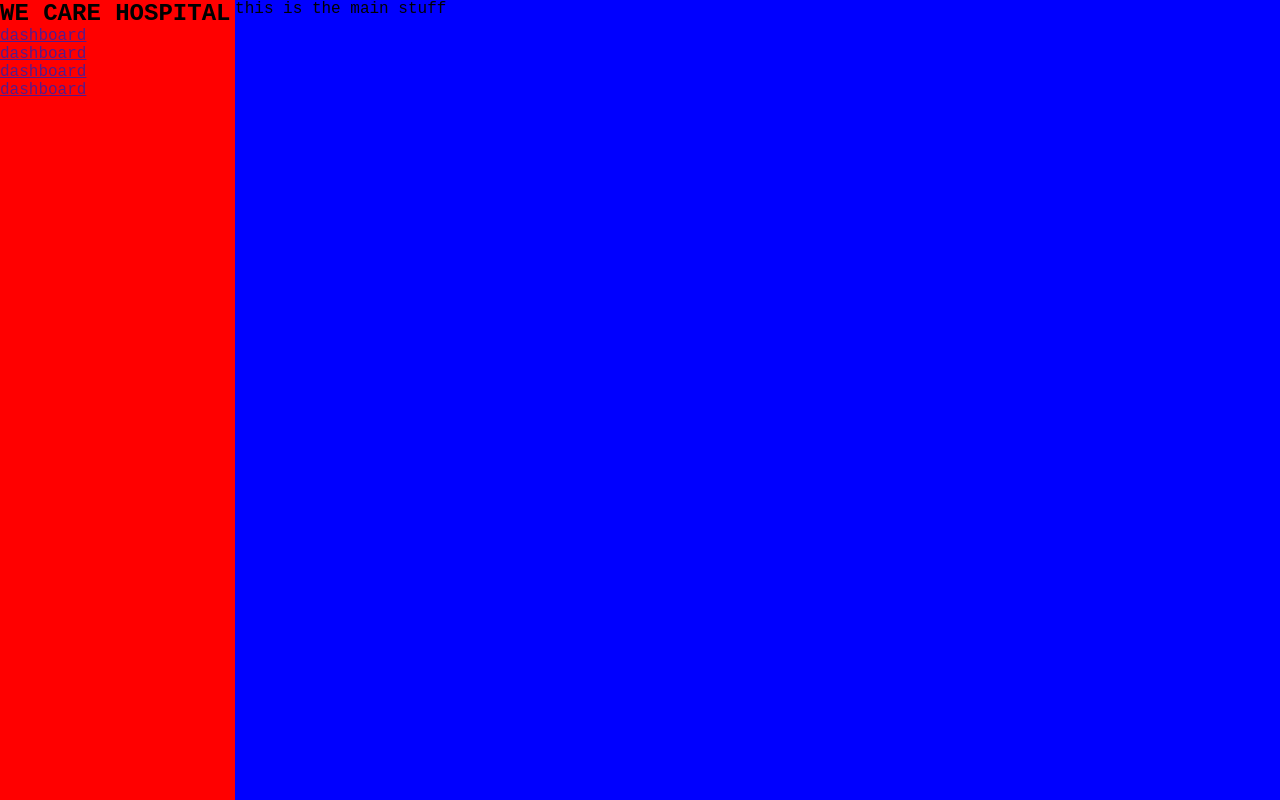
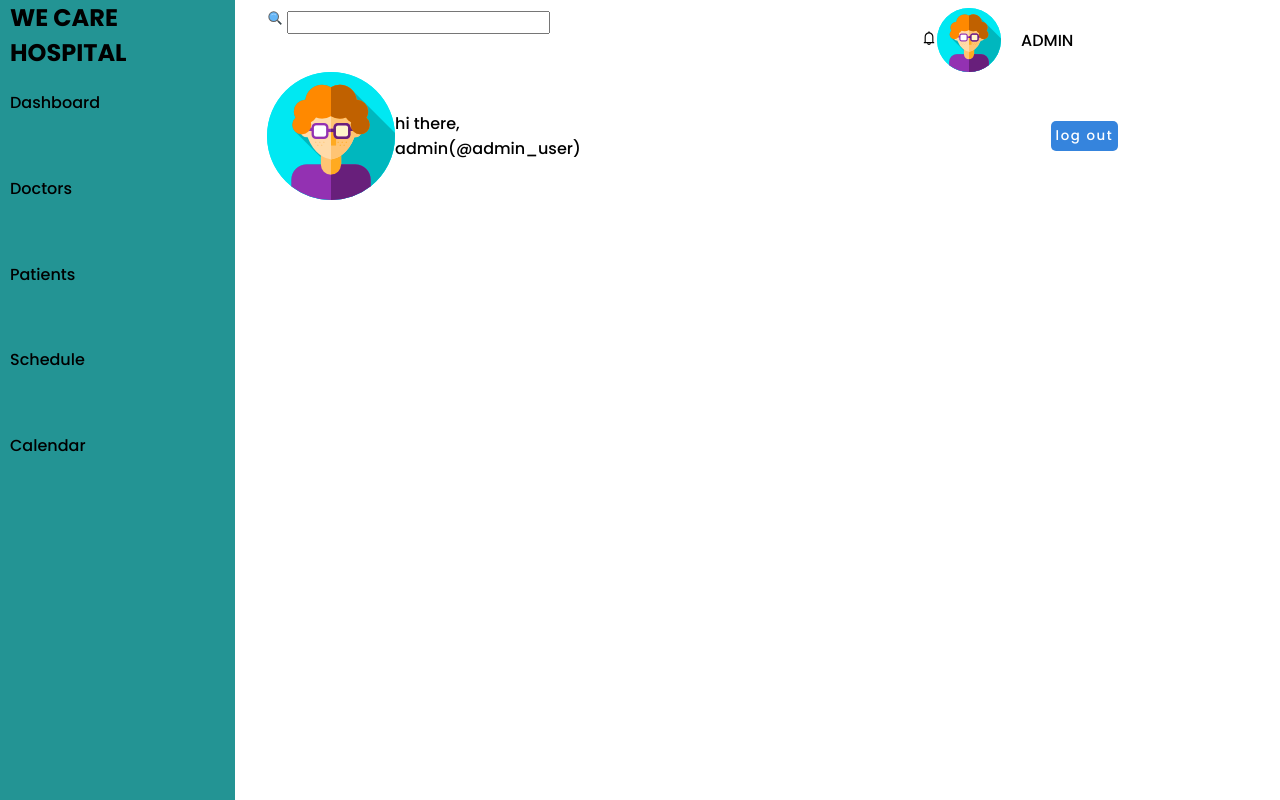
Before and after one commit to heyitsjearbear/hopsital-management-dashboard, a plain HTML site: page index.html in a window 1280 px wide. Drawn offline with Linux system fonts and the light colour scheme.

Commit message:
basic structure for header bar

```diff
--- a/index.html
+++ b/index.html
@@ -5,20 +5,81 @@
     <meta http-equiv="X-UA-Compatible" content="IE=edge" />
     <meta name="viewport" content="width=device-width, initial-scale=1.0" />
     <link rel="stylesheet" href="styles.css" />
+    <link rel="preconnect" href="https://fonts.googleapis.com" />
+    <link rel="preconnect" href="https://fonts.gstatic.com" crossorigin />
+    <link
+      href="https://fonts.googleapis.com/css2?family=Poppins:wght@400;500;700&display=swap"
+      rel="stylesheet"
+    />
     <title>Document</title>
   </head>
   <body>
     <nav>
-      <h1>WE CARE HOSPITAL</h1>
+      <h1 class="title">WE CARE HOSPITAL</h1>
       <menu>
-        <li><a href = "">dashboard</a></li>
-        <li><a href = "">dashboard</a></li>
-        <li><a href = "">dashboard</a></li>
-        <li><a href = "">dashboard</a></li>
+        <li><a href="">Dashboard</a></li>
+        <li><a href="">Doctors</a></li>
+        <li><a href="">Patients</a></li>
+        <li><a href="">Schedule</a></li>
+        <li><a href="">Calendar</a></li>
       </menu>
     </nav>
     <main>
-      this is the main stuff
+      <header>
+        <div class="search-container">
+          <label for="search-field">
+            <svg
+              stroke="currentColor"
+              fill="currentColor"
+              stroke-width="0"
+              version="1"
+              viewBox="0 0 48 48"
+              enable-background="new 0 0 48 48"
+              height="1em"
+              width="1em"
+              xmlns="http://www.w3.org/2000/svg"
+            >
+              <g fill="#616161">
+                <rect
+                  x="34.6"
+                  y="28.1"
+                  transform="matrix(.707 -.707 .707 .707 -15.154 36.586)"
+                  width="4"
+                  height="17"
+                ></rect>
+                <circle cx="20" cy="20" r="16"></circle>
+              </g>
+              <rect
+                x="36.2"
+                y="32.1"
+                transform="matrix(.707 -.707 .707 .707 -15.839 38.239)"
+                fill="#37474F"
+                width="4"
+                height="12.3"
+              ></rect>
+              <circle fill="#64B5F6" cx="20" cy="20" r="13"></circle>
+              <path
+                fill="#BBDEFB"
+                d="M26.9,14.2c-1.7-2-4.2-3.2-6.9-3.2s-5.2,1.2-6.9,3.2c-0.4,0.4-0.3,1.1,0.1,1.4c0.4,0.4,1.1,0.3,1.4-0.1 C16,13.9,17.9,13,20,13s4,0.9,5.4,2.5c0.2,0.2,0.5,0.4,0.8,0.4c0.2,0,0.5-0.1,0.6-0.2C27.2,15.3,27.2,14.6,26.9,14.2z"
+              ></path>
+            </svg>
+          </label>
+          <input type="text" id="search-field" />
+        </div>
+        <div class="profile-container">
+          <div class = "bell-icon"><svg stroke="currentColor" fill="currentColor" stroke-width="0" viewBox="0 0 1024 1024" height="1em" width="1em" xmlns="http://www.w3.org/2000/svg"><path d="M816 768h-24V428c0-141.1-104.3-257.7-240-277.1V112c0-22.1-17.9-40-40-40s-40 17.9-40 40v38.9c-135.7 19.4-240 136-240 277.1v340h-24c-17.7 0-32 14.3-32 32v32c0 4.4 3.6 8 8 8h216c0 61.8 50.2 112 112 112s112-50.2 112-112h216c4.4 0 8-3.6 8-8v-32c0-17.7-14.3-32-32-32zM512 888c-26.5 0-48-21.5-48-48h96c0 26.5-21.5 48-48 48zM304 768V428c0-55.6 21.6-107.8 60.9-147.1S456.4 220 512 220c55.6 0 107.8 21.6 147.1 60.9S720 372.4 720 428v340H304z"></path></svg></div>
+          <img src="nerd.png" />
+          <p class = "user">ADMIN</p>
+        </div>
+        <div class="profile-greeting">
+          <img src="nerd (1).png" />
+          <div class="greeting">
+            hi there,<br />
+            admin(@admin_user)
+          </div>
+        </div>
+        <button class="logout-btn">log out</button>
+      </header>
     </main>
   </body>
 </html>
--- a/styles.css
+++ b/styles.css
@@ -2,7 +2,18 @@
   margin: 0;
   padding: 0;
   box-sizing: border-box;
-  font-family: 'Chivo Mono', monospace;
+  font-family: 'Poppins', sans-serif;
+  font-weight: 500;
+}
+button {
+  -webkit-appearance: none;
+  -moz-appearance: none;
+  appearance: none;
+  border: none;
+  outline: none;
+  background: none;
+  cursor: pointer;
+  letter-spacing: .1rem;
 }
 
 body{
@@ -11,11 +22,60 @@ body{
   grid-template-rows: 100vh;
 }
 nav{
-  background-color: red;
+  background-color: rgb(35, 148, 148);
+}
+nav > *{
+  margin-left: 10px;
 }
 main{
-  background-color: blue;
+  background-color: rgb(255, 255, 255);
 }
 menu{
   list-style-type: none;
+  display: flex;
+  flex-direction: column;
+  justify-content: space-between;
+  height:46vh;
 }
+.title{
+  margin-bottom: 20px;
+  font-weight: 700;
+}
+a:any-link{
+  color:black;
+  text-decoration:none;
+}
+a:hover{
+  text-decoration: underline;
+}
+header{
+  display: grid;
+  grid-template: auto 1fr / 2fr 1fr;
+  padding: 0.5rem 2rem;
+}
+.profile-container{
+  display: flex;
+}
+.profile-greeting{
+  display: flex;
+}
+.logout-btn{
+  margin: auto;
+  background-color: rgb(53, 132, 221);
+  padding: 5px;
+  border-radius: 5px;
+  color: white;
+}
+#search-field{
+  height: 23px;
+}
+.user{
+  margin-left:20px;
+  align-self: center;
+}
+.bell-icon{
+  align-self: center;
+}
+.greeting{
+  align-self: center;
+}
```
Also changed, not shown: nerd (1).png (added), nerd.png (added).
